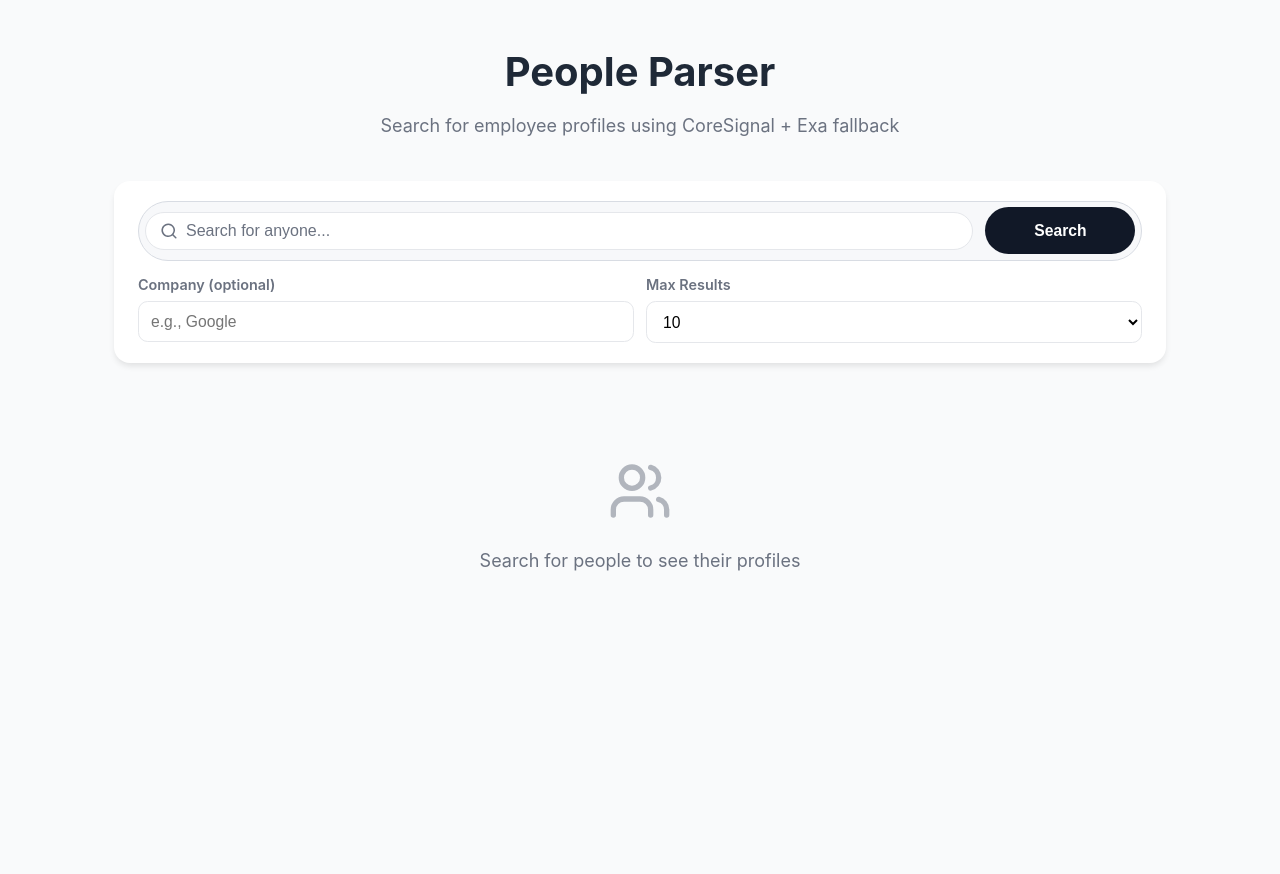
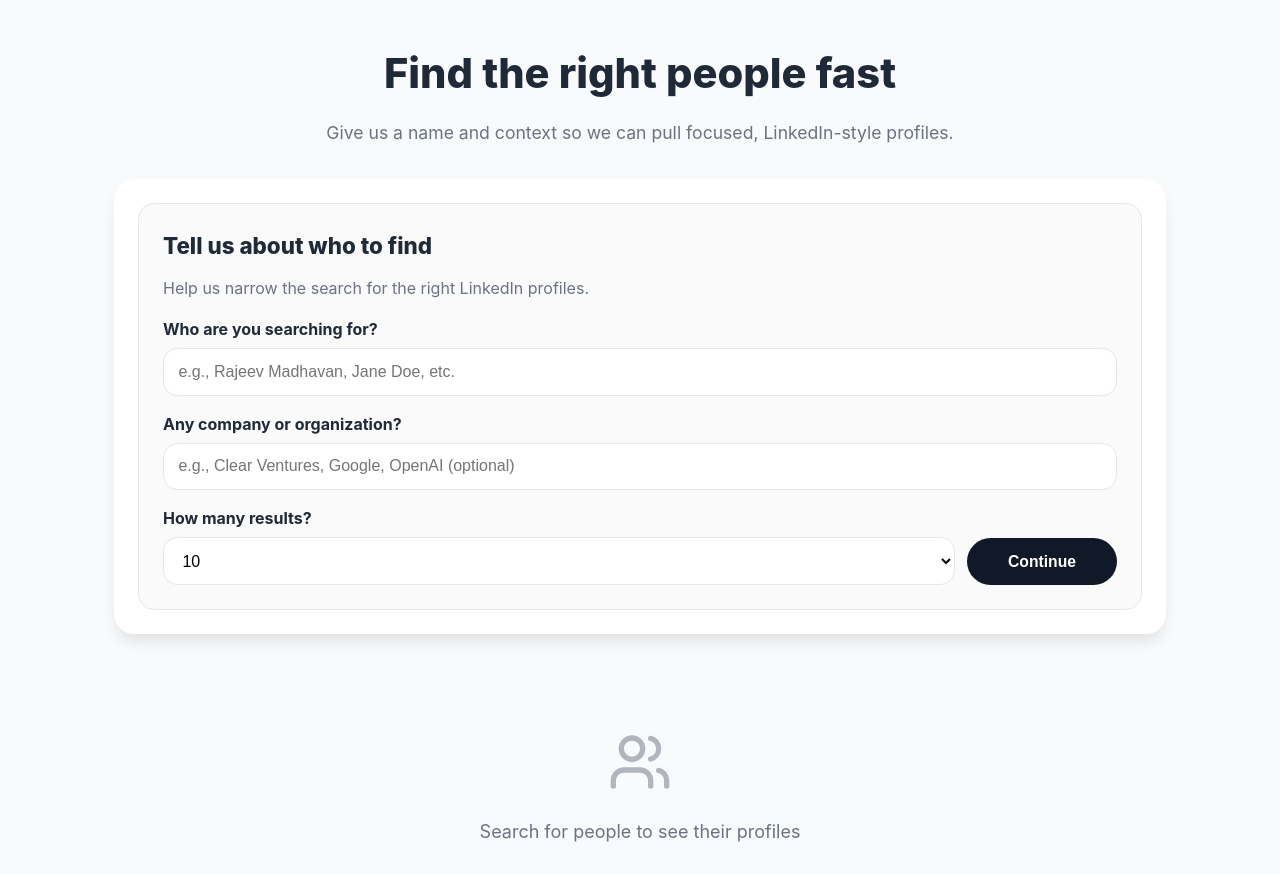
Before and after one commit to Kedaar-NR/people-parse, a FastAPI app: page / in a window 1280 px wide. Shown: the top 874 px of the page. Before the commit the page ends 571 px from the top, so only its background shows below. Run offline with FastAPI, Linux system fonts and the light colour scheme.

Commit message:
Restyle intake form to guided flow

```diff
--- a/static/css/style.css
+++ b/static/css/style.css
@@ -36,28 +36,28 @@ body {
     padding: 1.5rem;
 }
 
-header {
+.hero {
     text-align: center;
-    margin-bottom: 2.5rem;
+    margin-bottom: 2rem;
 }
 
-h1 {
-    font-size: 2.5rem;
-    font-weight: 700;
+.hero h1 {
+    font-size: 2.6rem;
+    font-weight: 800;
     color: var(--text-primary);
-    margin-bottom: 0.5rem;
+    margin-bottom: 0.75rem;
 }
 
 .subtitle {
-    font-size: 1.125rem;
+    font-size: 1.1rem;
     color: var(--text-secondary);
 }
 
 .search-shell {
     background: white;
-    padding: 1.25rem 1.5rem;
-    border-radius: 1rem;
-    box-shadow: var(--shadow-md);
+    padding: 1.5rem;
+    border-radius: 1.25rem;
+    box-shadow: var(--shadow-lg);
     margin-bottom: 2rem;
 }
 
@@ -105,44 +105,63 @@ h1 {
     box-shadow: var(--shadow-sm);
 }
 
-.search-bar {
+.question-card {
+    background: #fafafa;
+    border: 1px solid var(--border-color);
+    border-radius: 1rem;
+    padding: 1.5rem;
+    display: grid;
+    gap: 1rem;
+}
+
+.question-card h2 {
+    font-size: 1.4rem;
+    font-weight: 800;
+    color: var(--text-primary);
+}
+
+.question-sub {
+    color: var(--text-secondary);
+    margin-top: -0.25rem;
+}
+
+.form-stack {
+    display: grid;
+    gap: 0.35rem;
+}
+
+.form-stack label {
+    font-weight: 700;
+    color: var(--text-primary);
+}
+
+.form-stack input,
+.form-stack select {
+    width: 100%;
+    padding: 0.85rem 0.9rem;
+    border: 1px solid var(--border-color);
+    border-radius: 0.9rem;
+    font-size: 1rem;
+    background: white;
+    transition: border-color 0.2s, box-shadow 0.2s;
+}
+
+.form-stack input:focus,
+.form-stack select:focus {
+    outline: none;
+    border-color: var(--primary-color);
+    box-shadow: 0 0 0 4px rgba(37, 99, 235, 0.12);
+}
+
+.form-inline {
     display: grid;
     grid-template-columns: 1fr auto;
+    align-items: end;
     gap: 0.75rem;
-    align-items: center;
-    background: var(--pill-bg);
-    border: 1px solid var(--pill-border);
-    border-radius: 999px;
-    padding: 0.35rem;
 }
 
-.search-input {
-    display: flex;
-    align-items: center;
-    gap: 0.5rem;
-    padding: 0.55rem 0.9rem;
-    border-radius: 999px;
-    background: white;
-    border: 1px solid var(--border-color);
-    transition: box-shadow 0.2s, border-color 0.2s;
-}
-
-.search-input:focus-within {
-    border-color: var(--primary-color);
-    box-shadow: 0 6px 18px rgba(37, 99, 235, 0.08);
-}
-
-.search-input input {
-    border: none;
-    outline: none;
-    width: 100%;
-    font-size: 1rem;
-    color: var(--text-primary);
-    background: transparent;
-}
-
-.search-input input::placeholder {
-    color: var(--text-secondary);
+.form-stack.inline label {
+    font-weight: 700;
 }
 
 .search-icon {
--- a/templates/index.html
+++ b/templates/index.html
@@ -8,50 +8,52 @@
 </head>
 <body>
     <div class="container">
-        <header>
-            <h1>People Parser</h1>
-            <p class="subtitle">Search for employee profiles using CoreSignal + Exa fallback</p>
+        <header class="hero">
+            <h1>Find the right people fast</h1>
+            <p class="subtitle">Give us a name and context so we can pull focused, LinkedIn-style profiles.</p>
         </header>
 
         <div class="search-shell">
             <form id="searchForm" class="search-form">
-                <div class="search-bar">
-                    <div class="search-input">
-                        <svg class="search-icon" viewBox="0 0 24 24" aria-hidden="true">
-                            <path d="M11 4a7 7 0 1 1 0 14 7 7 0 0 1 0-14zm0-2a9 9 0 1 0 5.64 15.95l3.7 3.7a1 1 0 0 0 1.42-1.42l-3.7-3.7A9 9 0 0 0 11 2z" fill="currentColor"/>
-                        </svg>
+                <div class="question-card">
+                    <h2>Tell us about who to find</h2>
+                    <p class="question-sub">Help us narrow the search for the right LinkedIn profiles.</p>
+
+                    <div class="form-stack">
+                        <label for="name">Who are you searching for?</label>
                         <input
                             type="text"
                             id="name"
                             name="name"
-                            placeholder="Search for anyone..."
+                            placeholder="e.g., Rajeev Madhavan, Jane Doe, etc."
                             required
                         >
                     </div>
-                    <button type="submit" id="searchBtn" class="btn-cta">
-                        <span class="btn-text">Search</span>
-                        <span class="btn-loading" style="display: none;">Searching...</span>
-                    </button>
-                </div>
 
-                <div class="filters-row">
-                    <div class="filter">
-                        <label for="company">Company (optional)</label>
+                    <div class="form-stack">
+                        <label for="company">Any company or organization?</label>
                         <input
                             type="text"
                             id="company"
                             name="company"
-                            placeholder="e.g., Google"
+                            placeholder="e.g., Clear Ventures, Google, OpenAI (optional)"
                         >
                     </div>
-                    <div class="filter">
-                        <label for="limit">Max Results</label>
+
+                    <div class="form-inline">
+                        <div class="form-stack inline">
+                            <label for="limit">How many results?</label>
                             <select id="limit" name="limit">
                                 <option value="5">5</option>
                                 <option value="10" selected>10</option>
                                 <option value="20">20</option>
                                 <option value="50">50</option>
                             </select>
+                        </div>
+                        <button type="submit" id="searchBtn" class="btn-cta">
+                            <span class="btn-text">Continue</span>
+                            <span class="btn-loading" style="display: none;">Searching...</span>
+                        </button>
                     </div>
                 </div>
             </form>
```
Lines whose indentation alone changed are shown as unchanged.
